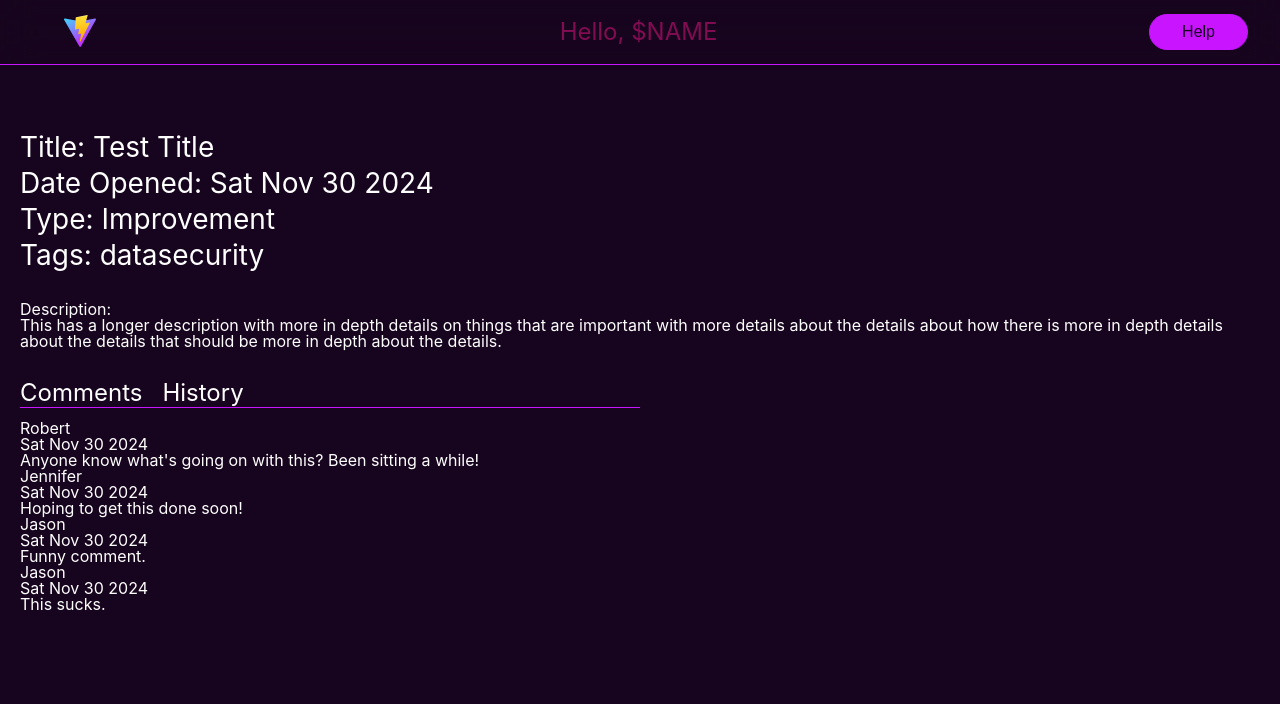
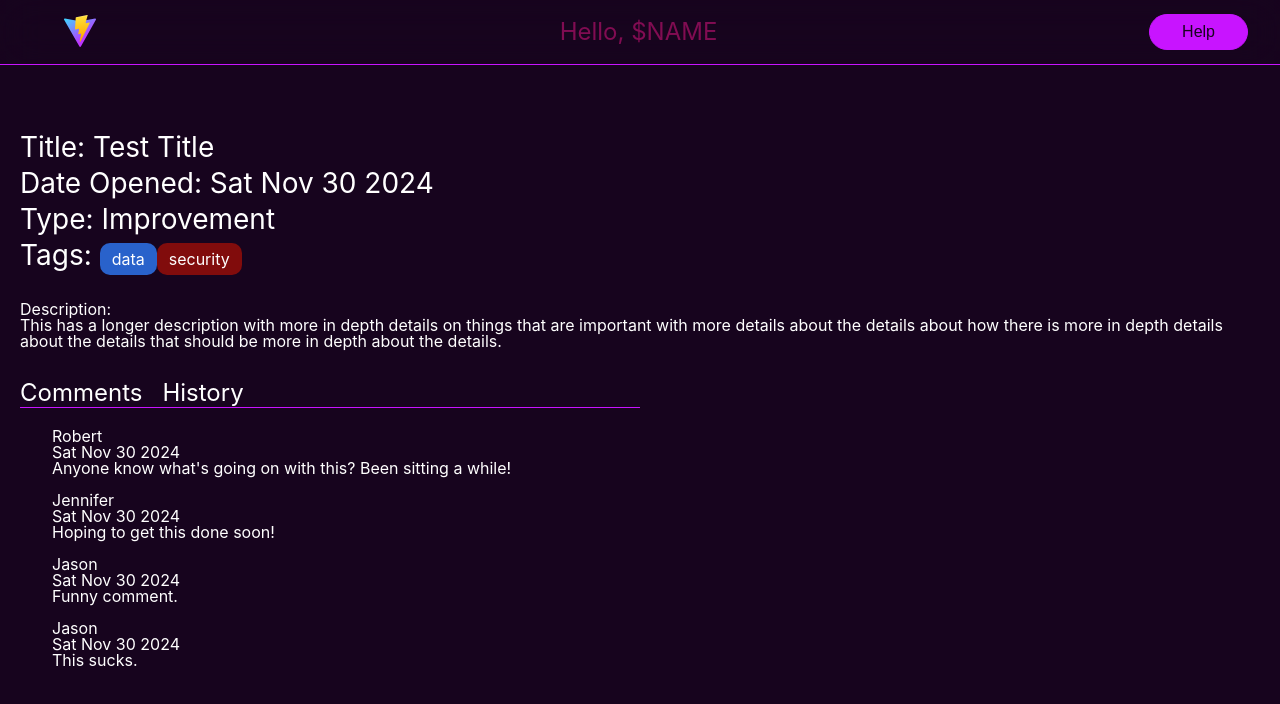
Before and after one commit to dwilliams304/ts-ticket-tracker, a React (Vite) app in the folder client/: page / in a window 1280 px wide. Both pictures are taken after a click on the element 640 px from the left and 433 px from the top of the page. Shown: the top 704 px of the page. Built offline with nearby package versions, Linux system fonts and the light colour scheme.

Commit message:
update styling on comments/history

```diff
--- a/client/src/components/common/Ticket.tsx
+++ b/client/src/components/common/Ticket.tsx
@@ -13,7 +13,7 @@ const severityColors = {
     Critical: "#ff0000"
 }
 
-const tagColors = {
+export const tagColors = {
     bug: "#c814ff",
     test: "#159b15",
     improvement: "#80159b",
--- a/client/src/components/components.css
+++ b/client/src/components/components.css
@@ -77,13 +77,13 @@
     color: var(--backgroundColor);
 }
 
-.ticket .tags {
+.tags {
     display: flex;
     justify-content: center;
     gap: 10px;
 }
 
-.ticket .tag {
+.tag {
     /* background-color: rgb(34, 0, 255); */
     border-radius: 10px;
     padding: 6px 12px;
@@ -126,24 +126,23 @@
 
 .ticket-subsection
 {
+/*  */
+}
 
+.ticket-subsection .container {
+    display: flex;
+    flex-direction: column;
+    padding: 0.5rem 2rem;
+    gap: 16px;
 }
 
 /* COMMENTS */
-.comments-container
-{
-
-}
 .comment-item
 {
 
 }
 
 /* HISTORY */
-.history-container
-{
-
-}
 
 .history-item
 {
--- a/client/src/components/pages/TicketPage/TicketComments.tsx
+++ b/client/src/components/pages/TicketPage/TicketComments.tsx
@@ -6,7 +6,7 @@ type TicketCommentsProps = {
 export default function TicketComments({comments}: TicketCommentsProps){
 
     return(
-        <div className="comments-container">
+        <div className="container">
             {
                 comments === undefined || comments.length === 0 ?
                 <h2>No comments</h2>
--- a/client/src/components/pages/TicketPage/TicketHistoryList.tsx
+++ b/client/src/components/pages/TicketPage/TicketHistoryList.tsx
@@ -6,7 +6,7 @@ type TicketHistoryProps = {
 
 export default function TicketHistoryList({history}: TicketHistoryProps){
     return(
-        <div className="history-container">
+        <div className="container">
             {
                 history === undefined || history.length === 0
                 ?
--- a/client/src/components/pages/TicketPage/TicketPage.tsx
+++ b/client/src/components/pages/TicketPage/TicketPage.tsx
@@ -6,6 +6,8 @@ import TicketComments from "./TicketComments";
 import TicketHistoryList from "./TicketHistoryList";
 
 type footertabs = "Comments" | "History";
+
+import { tagColors } from "../../common/Ticket";
 
 export default function TicketPage(){
     const [ticketData, setTicketData] = useState<FullTicket | null>();
@@ -36,8 +38,13 @@ export default function TicketPage(){
                 <p>Date Opened: {ticketData?.basicDetails.dateCreated.toDateString()}</p>
                 <p>Type: {ticketData?.basicDetails.type}</p>
                 <p>Tags: {
-                        ticketData?.basicDetails.tags.map(tag => (<span key={tag}>{tag}</span>))
-                    }</p>
+                    ticketData?.basicDetails.tags.map(tag => (
+                        <span key={tag} className="tag"
+                        style={{backgroundColor: tagColors[tag as keyof typeof tagColors], fontSize: "16px"}}>
+                            {tag}
+                        </span>
+                    ))
+                }</p>
             </div>
             <div className="ticket-body">
                 <p>Description:</p>
```
